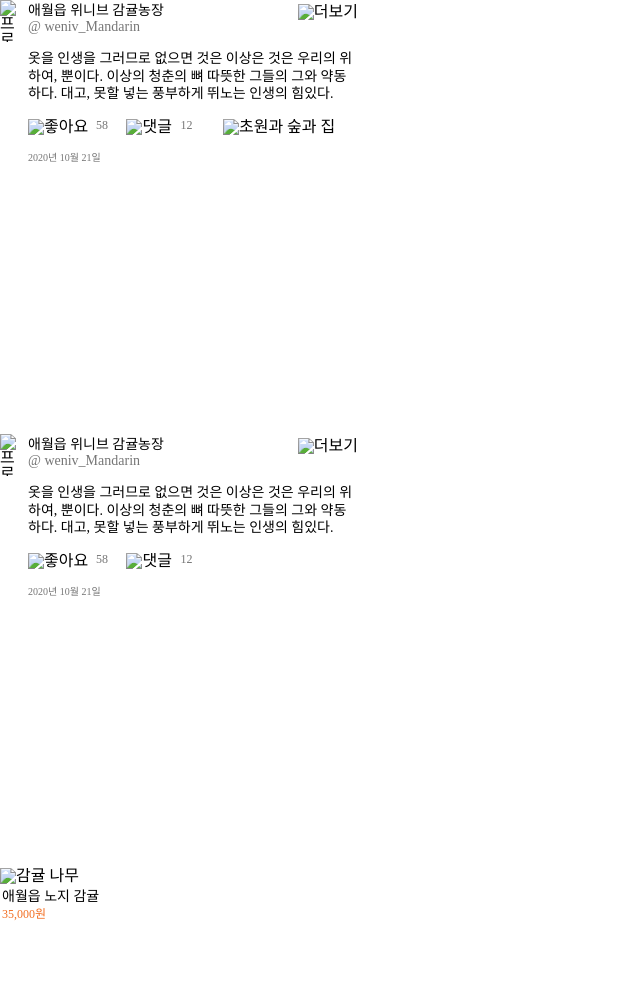
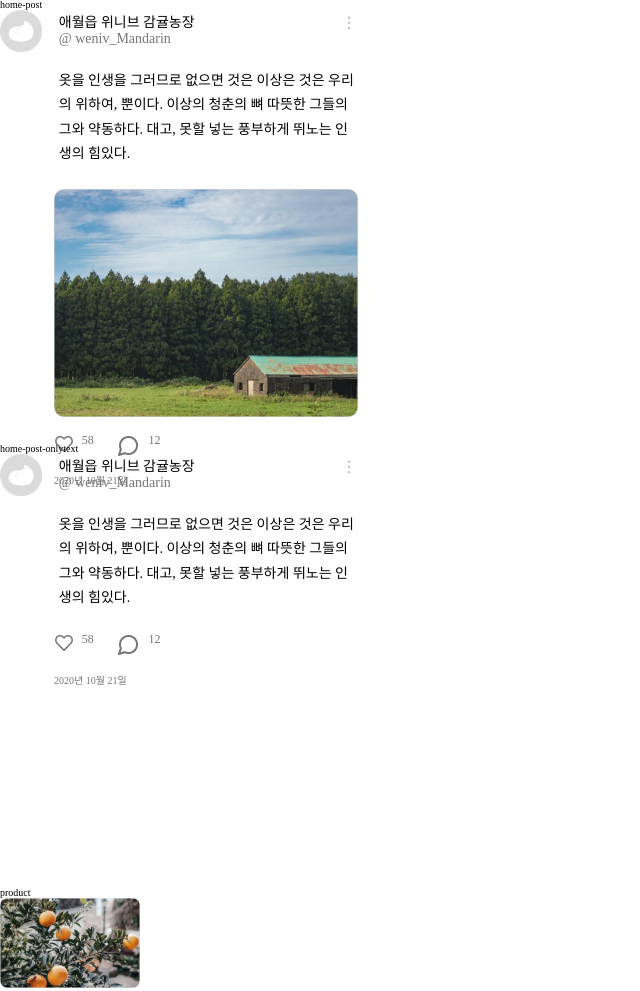
Before and after one commit to gureumwoon/Frontro_Project, a plain HTML site: page s_modules.html in a window 1280 px wide. Shown: the top 991 px of the page, without its empty margins (0-640 px from the left). Before the commit the page ends 921 px from the top, so only its background shows below. Drawn offline with Linux system fonts and the light colour scheme; files that its build step writes are made by us from their sources.

Commit message:
새 페이지 생성

```diff
--- a/s_modules.html
+++ b/s_modules.html
@@ -6,45 +6,48 @@
     <meta name="viewport" content="width=device-width, initial-scale=1.0">
     <link rel="stylesheet" href="reset.css">
     <link rel="stylesheet" href="style/s_modules.css">
-    <title>home-post</title>
+    <title>s_modules</title>
 </head>
 <body>
+    <p>home-post</p>
     <article class="post">
-        <img class="profile-pic" src="img/Ellipse 1.png" alt="프로필 사진">
+        <img class="profile-pic" src="src/png/Ellipse-1.png" alt="프로필 사진">
         <div class="container">
             <div class="profile">
                 <p class="nickname">애월읍 위니브 감귤농장</p>
                 <p class="id">@ weniv_Mandarin</p>
             </div>
-                <img class="see-more" src="img/s-icon-more-vertical.png" alt="더보기">
+                <img class="see-more" src="src/png/s-icon-more-vertical.png" alt="더보기">
             <p class="desc">옷을 인생을 그러므로 없으면 것은 이상은 것은 우리의 위하여, 뿐이다. 이상의 청춘의 뼈 따뜻한 그들의 그와 약동하다. 대고, 못할 넣는 풍부하게 뛰노는 인생의 힘있다.</p>
-            <img class="picture" src="img/unsplash_FWtiv70Z_ZY.png" alt="초원과 숲과 집">
-            <img class="like-icon" src="img/Vector.png" alt="좋아요">
+            <img class="picture" src="src/png/post-img-example.png" alt="초원과 숲과 집">
+            <img class="like-icon" src="src/png/icon-heart.png" alt="좋아요">
             <p class="like">58</p>
-            <img class="comment-icon" src="img/Vector (1).png" alt="댓글">
+            <img class="comment-icon" src="src/png/icon-message-circle.png" alt="댓글">
             <p class="comment">12</p>
             <p class="date">2020년 10월 21일</p>
         </div>
     </article>
 
+    <p>home-post-onlytext</p>
     <article class="post">
-        <img class="profile-pic" src="img/Ellipse 1.png" alt="프로필 사진">
+        <img class="profile-pic" src="src/png/Ellipse-1.png" alt="프로필 사진">
         <div class="container">
             <div class="profile">
                 <p class="nickname">애월읍 위니브 감귤농장</p>
                 <p class="id">@ weniv_Mandarin</p>
             </div>
-                <img class="see-more" src="img/s-icon-more-vertical.png" alt="더보기">
+                <img class="see-more" src="src/png/s-icon-more-vertical.png" alt="더보기">
             <p class="desc">옷을 인생을 그러므로 없으면 것은 이상은 것은 우리의 위하여, 뿐이다. 이상의 청춘의 뼈 따뜻한 그들의 그와 약동하다. 대고, 못할 넣는 풍부하게 뛰노는 인생의 힘있다.</p>
-            <img class="like-icon" src="img/Vector.png" alt="좋아요">
+            <img class="like-icon" src="src/png/icon-heart.png" alt="좋아요">
             <p class="like">58</p>
-            <img class="comment-icon" src="img/Vector (1).png" alt="댓글">
+            <img class="comment-icon" src="src/png/icon-message-circle.png" alt="댓글">
             <p class="comment">12</p>
             <p class="date">2020년 10월 21일</p>
         </div>
     </article>
 
-    <img src="img/unsplash_urtUmCP1dWE.png" alt="감귤 나무">
+    <p>product</p>
+    <img class="thumbnail" src="src/png/product-img-example.png" alt="감귤 나무">
     <p class="title">애월읍 노지 감귤</p>
     <p class="price">35,000원</p>
 </body>
--- a/style/add_product.css
+++ b/style/add_product.css
@@ -0,0 +1,51 @@
+html {
+    font-size: 62.5%;
+}
+
+body {
+    width: 39em;
+    height: 100vh;
+}
+
+.nav .btn-back {
+    float: left;
+    padding: 1.3em 1.6em;
+}
+
+.nav .Ms-disabled-button {
+    float: right;
+    margin: 0.8em 1.6em;
+}
+
+.nav {
+    overflow: hidden;
+    border-bottom: 0.05em solid #DBDBDB;
+}
+
+.txt-post {
+    display: flex;
+    flex-direction: column;
+    justify-content: center;
+}
+
+.txt-post .module-inp {
+    margin-bottom: 1.6em;
+}
+
+.txt-post .explanation {
+    font-weight: 500;
+    font-size: 1.2em;
+    color: #767676;
+    margin-bottom: 1em;
+}
+
+.txt-post .inp-post {
+    border-bottom: 0.1em solid #DBDBDB;
+    width: 32.2em;
+}
+
+.inp-post input::placeholder {
+    font-size: 1.4em;
+    color: #DBDBDB;
+    margin-bottom: 0.8em;
+}
--- a/style/profile_modification.css
+++ b/style/profile_modification.css
@@ -0,0 +1,65 @@
+html {
+    font-size: 62.5%;
+}
+
+body {
+    width: 39em;
+    height: 100vh;
+}
+
+.nav .btn-back {
+    float: left;
+    padding: 1.3em 1.6em;
+}
+
+.nav .Ms-disabled-button {
+    float: right;
+    margin: 0.8em 1.6em;
+}
+
+.nav {
+    overflow: hidden;
+    border-bottom: 0.05em solid #DBDBDB;
+}
+
+.img-profile {
+    display: flex;
+    justify-content: center;
+}
+
+.img-profile .img-profile-empty {
+    margin: 3em 0;
+}
+
+.img-profile .btn-upload {
+    width: 3.6em;
+    height: 3.6em;
+}
+
+.txt-profile {
+    display: flex;
+    flex-direction: column;
+    justify-content: center;
+}
+
+.txt-profile .module-inp {
+    margin-bottom: 1.6em;
+}
+
+.txt-profile .explanation {
+    font-weight: 500;
+    font-size: 1.2em;
+    color: #767676;
+    margin-bottom: 1em;
+}
+
+.txt-profile .inp-profile {
+    border-bottom: 0.1em solid #DBDBDB;
+    width: 32.2em;
+}
+
+.inp-profile input::placeholder {
+    font-size: 1.4em;
+    color: #DBDBDB;
+    margin-bottom: 0.8em;
+}
--- a/style/s_modules.css
+++ b/style/s_modules.css
@@ -1,80 +1,89 @@
+html {
+    font-size: 62.5%;
+}
+
 .post {
-    width: 358px;
-    height: 434px;
+    width: 35.8em;
+    height: 43.4em;
     display: flex;
     justify-content: space-between;
 }
 
-.profile-pic {
-    width: 42px;
-    height: 42px;
+.post .profile-pic {
+    width: 4.2em;
+    height: 4.2em;
 }
 
-.nickname {
-    font-size: 14px;
+.container .profile .nickname {
+    font-size: 1.4em;
     font-weight: 500;
-    padding: 4px 0 2px 12px;
+    margin: 0.4em 0 0.2em 1.2em;
 }
 
-.id {
-    font-size: 14px;
+.container .profile .id {
+    font-size: 1.4em;
     color: #767676;
-    padding: 0 0 16px 12px;
+    margin: 0 0 1.6em 1.2em;
 }
 
-.desc {
-    font-size: 14px;
+.container .desc {
+    font-size: 1.4em;
     clear: both;
-    padding: 0 0 16px 12px;
-    line-height: 17.53px;
+    margin: 0 0 1.6em 1.2em;
+    line-height: 1.753em;
 }
 
-.picture {
-    width: 304px;
-    height: 228px;
-    padding: 0 0 14.5px 12px;
+.container .picture {
+    width: 30.4em;
+    height: 22.8em;
+    margin: 0 0 1.45em 1.2em;
 }
 
-.like, .comment {
-    font-size: 12px;
+.container .like, .container .comment {
+    font-size: 1.2em;
     color: #767676;
     float: left;
-    padding: 0 18.5px 20px 0;
+    margin: 0 1.85em 2em 0;
 }
 
-.date {
-    font-size: 10px;
+.container .date {
+    font-size: 1em;
     color: #767676;
     clear: both;
-    padding-left: 12px;
+    margin-left: 1.2em;
 }
 
-.profile {
+.container .profile {
     float: left;
 }
 
-.see-more {
+.container .see-more {
     float: right;
-    padding: 4px 0px;
+    margin: 0.4em 0;
 }
 
-.like-icon {
+.container .like-icon {
     float: left;
-    padding: 0 7.82px 18.73px 12px;
+    margin: 0 0.782em 1.873em 1.2em;
 }
 
-.comment-icon {
+.container .comment-icon {
     float: left;
-    padding: 0 8.5px 18.5px 0;
+    margin: 0 0.85em 1.85em 0;
+}
+
+.thumbnail {
+    border-radius: 0.8em;
 }
 
 .title {
-    font-size: 14px;
-    padding: 6px 0 4px 2px;
+    font-size: 1.4em;
+    margin: 0.6em 0 0.4em 0.2em;
 }
 
 .price {
-    font-size: 12px;
+    font-size: 1.2em;
     color: #F26E22;
-    padding-left: 2px;
+    margin-left: 0.2em;
+    font-weight: 700;
 }
```
Also changed, not shown: add_product.html (+39 -0 lines), k_modules.html (+1 -1 lines), post.html (+36 -0 lines), profile_modification.html (+36 -0 lines), upload.html (+21 -0 lines), src/png/unsplash_urtUmCP1dWE.png (added).
